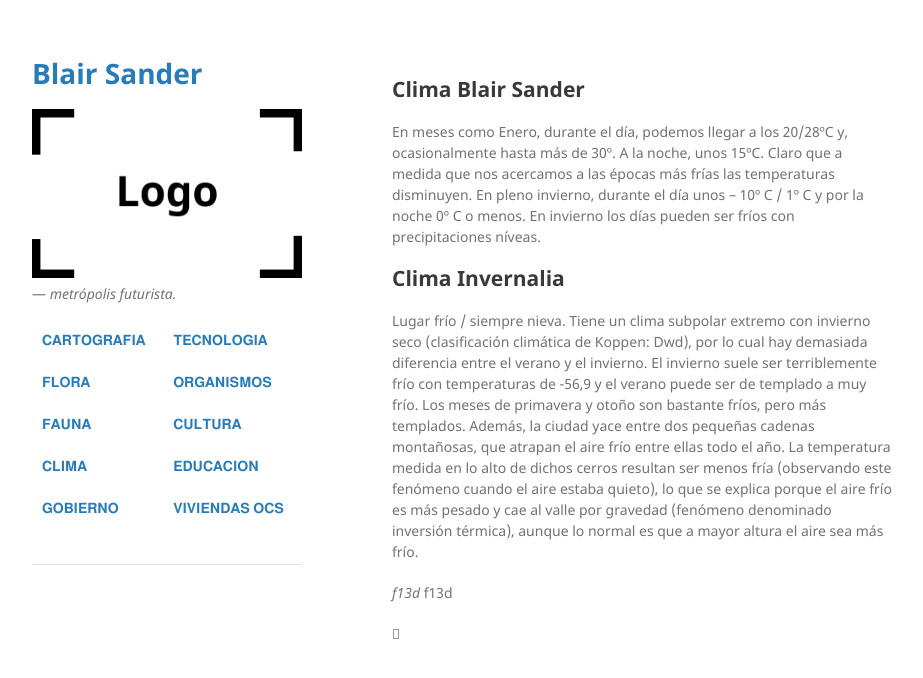
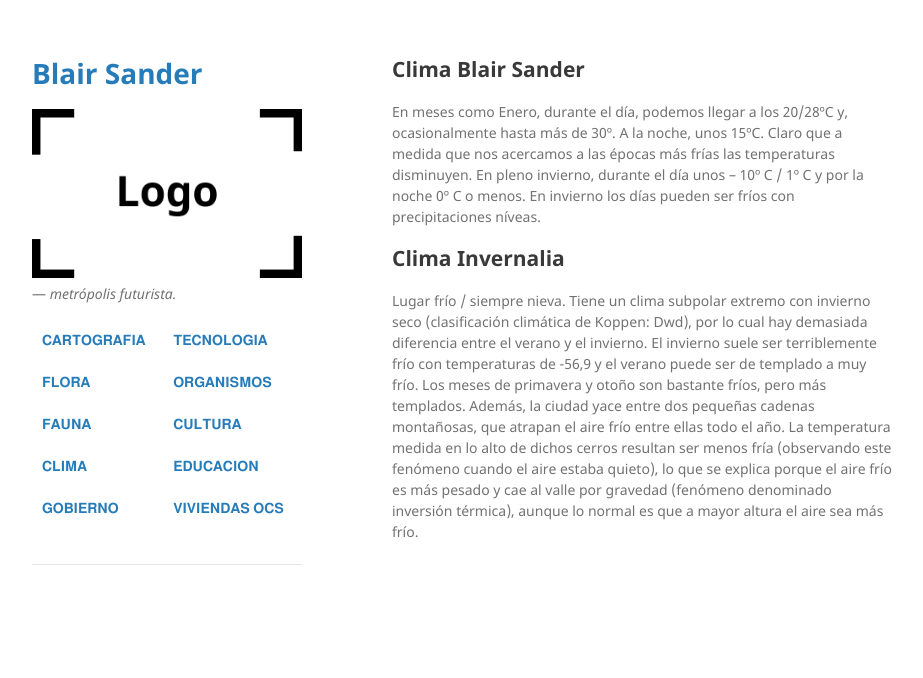
Before and after one commit to BlairSander/ciudad, a Jekyll site: the page built from clima.md, in a window 1280 px wide. Shown: the top 678 px of the page, without its empty margins (178-1101 px from the left). Built offline with Jekyll 4.4.1, drawn with Linux system fonts in a browser that asks for light colours.

Commit message:
Update clima.md

```diff
--- a/clima.md
+++ b/clima.md
@@ -1,11 +1,6 @@
 ---
 layout: default
 ---
-
-<i class="fas fa-camera"></i> <!-- this icon's 1) style prefix == fas and 2) icon name == camera -->
-<i class="fas fa-camera"></i> <!-- using an <i> element to reference the icon -->
-<span class="fas fa-camera"></span> <!-- using a <span> element to reference the icon -->
-
 
 <h2>Clima Blair Sander</h2>
 
@@ -14,11 +9,3 @@ En meses como Enero, durante el día, podemos llegar a los 20/28ºC y, ocasional
 <h2>Clima Invernalia</h2>
 
 Lugar frío / siempre nieva. Tiene un clima subpolar extremo con invierno seco (clasificación climática de Koppen: Dwd), por lo cual hay demasiada diferencia entre el verano y el invierno. El invierno suele ser terriblemente frío con temperaturas de -56,9 y el verano puede ser de templado a muy frío. Los meses de primavera y otoño son bastante fríos, pero más templados. Además, la ciudad yace entre dos pequeñas cadenas montañosas, que atrapan el aire frío entre ellas todo el año. La temperatura medida en lo alto de dichos cerros resultan ser menos fría (observando este fenómeno cuando el aire estaba quieto), lo que se explica porque el aire frío es más pesado y cae al valle por gravedad (fenómeno denominado inversión térmica), aunque lo normal es que a mayor altura el aire sea más frío.
-
-
-<i class="fas fa-anchor">f13d</i>
-f13d
-
-
-
-<i class="fas fa-anchor"></i>
```
